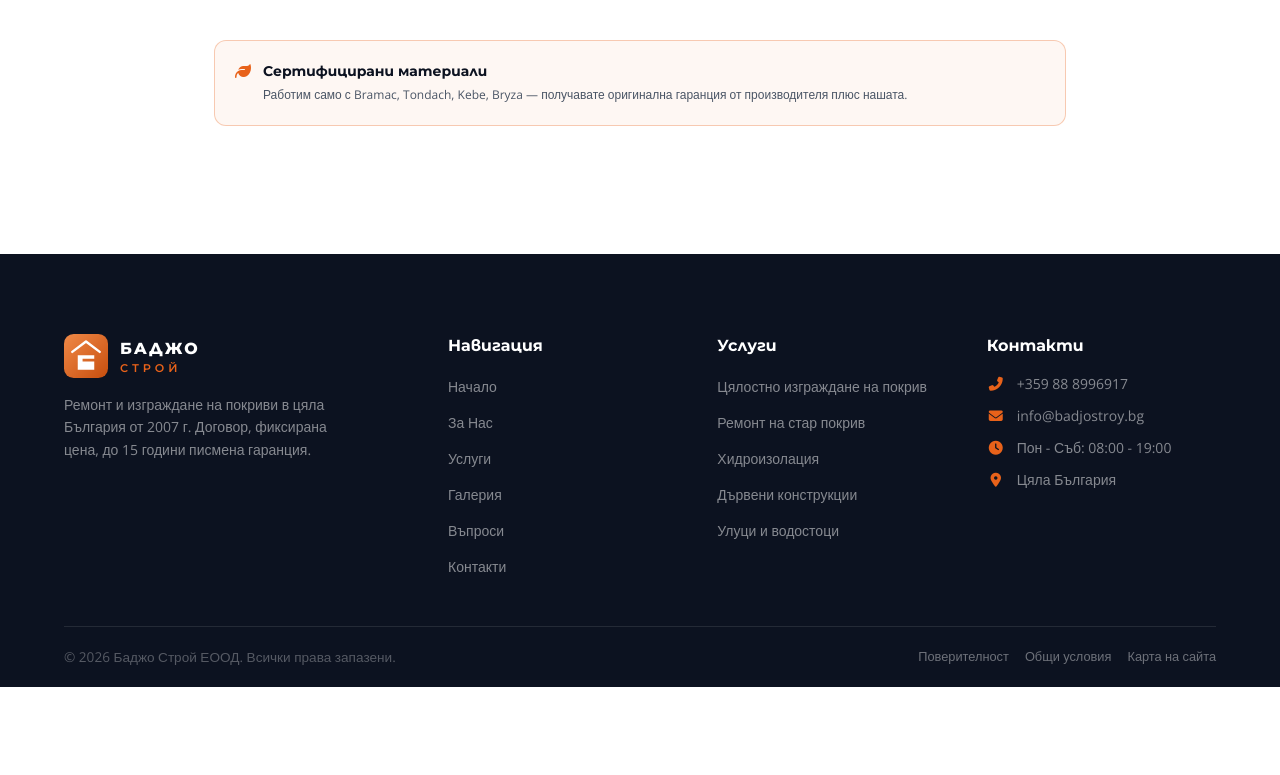
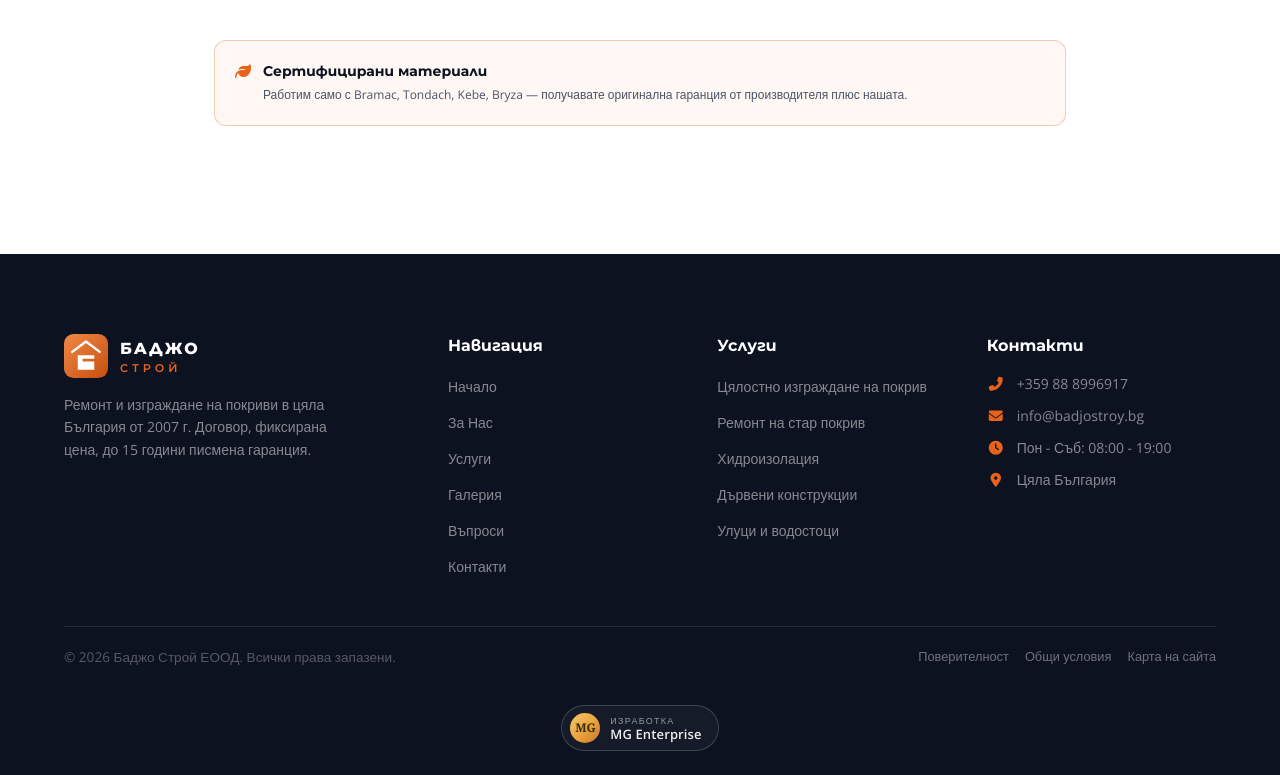
Before and after one commit to marto171/badjo-stroy, a Next.js app: page / in a window 1280 px wide. Shown: the part 10353-11128 px from the top of the page. Before the commit the page ends 11040 px from the top, so only its background shows below. Built offline with nearby package versions, Linux system fonts and the light colour scheme.

Commit message:
Add MG Enterprise credit badge to the footer
Links to mgenterprise.bg/website with utm_content set to this project, so
a lead arriving from this site is identifiable by project in the database.

```diff
--- a/src/components/Footer.tsx
+++ b/src/components/Footer.tsx
@@ -1,5 +1,6 @@
 import Logo from "./Logo";
 
+import MGBadge from "@/components/MGBadge";
 const navLinks = [
   { href: "#hero", label: "Начало" },
   { href: "#about", label: "За Нас" },
@@ -107,6 +108,11 @@ export default function Footer() {
           </ul>
         </div>
       </div>
-    </footer>
+            {/* Изработка MG Enterprise. Слъгът влиза в адреса и показва от
+            кой готов проект е дошла заявката. */}
+        <div style={{ display: "flex", justifyContent: "center", padding: "18px 16px 24px" }}>
+          <MGBadge slug="badjo-stroy" />
+        </div>
+      </footer>
   );
 }
--- /dev/null
+++ b/src/components/MGBadge.tsx
@@ -0,0 +1,113 @@
+/**
+ * Дискретен знак „Изработка · MG Enterprise“ за футъра на клиентски сайт.
+ *
+ * Стиловете са вградени нарочно. Файлът влиза в петдесетина различни
+ * проекта и не всички имат еднаква настройка на Tailwind, затова знакът не
+ * разчита на нито един клас от сайта домакин.
+ *
+ * ⚠️ Цветът НЕ се наследява. Първият опит ползваше `currentColor` и на
+ * тъмния футър на ЗАРА СТИИЛ текстът излезе почти нечетим, защото наследи
+ * избледнелия цвят на копирайта. Затова знакът носи свои цветове и приема
+ * `tone`: „dark“ за тъмен футър, „light“ за светъл.
+ *
+ * `slug` отива в адреса като `utm_content`. Заявката, която влиза в базата
+ * на MG, носи името на проекта, затова веднага се вижда от кой готов сайт
+ * е дошъл човекът.
+ */
+
+const БАЗА = "https://www.mgenterprise.bg/website";
+
+const ТОНОВЕ = {
+  dark: {
+    ramka: "rgba(255,255,255,0.18)",
+    fon: "rgba(255,255,255,0.04)",
+    nadpis: "rgba(255,255,255,0.55)",
+    ime: "rgba(255,255,255,0.92)",
+  },
+  light: {
+    ramka: "rgba(0,0,0,0.14)",
+    fon: "rgba(0,0,0,0.03)",
+    nadpis: "rgba(0,0,0,0.52)",
+    ime: "rgba(0,0,0,0.84)",
+  },
+} as const;
+
+export default function MGBadge({
+  slug,
+  tone = "dark",
+}: {
+  slug: string;
+  tone?: "dark" | "light";
+}) {
+  const t = ТОНОВЕ[tone];
+  const адрес =
+    `${БАЗА}?utm_source=klient&utm_medium=sait` +
+    `&utm_campaign=portfolio&utm_content=${encodeURIComponent(slug)}`;
+
+  return (
+    <a
+      href={адрес}
+      target="_blank"
+      rel="noopener"
+      aria-label="Изработка от MG Enterprise, уебсайтове за бизнес"
+      style={{
+        display: "inline-flex",
+        alignItems: "center",
+        gap: 10,
+        padding: "7px 16px 7px 8px",
+        borderRadius: 999,
+        border: `1px solid ${t.ramka}`,
+        background: t.fon,
+        textDecoration: "none",
+        lineHeight: 1,
+        verticalAlign: "middle",
+        maxWidth: "100%",
+      }}
+    >
+      <span
+        aria-hidden="true"
+        style={{
+          width: 30,
+          height: 30,
+          borderRadius: "50%",
+          flex: "0 0 auto",
+          display: "inline-flex",
+          alignItems: "center",
+          justifyContent: "center",
+          background:
+            "linear-gradient(135deg,#F6C76A 0%,#E8A33D 55%,#C9742B 100%)",
+          color: "#3A2A12",
+          fontFamily: "Georgia, 'Times New Roman', serif",
+          fontSize: 12,
+          fontWeight: 700,
+          letterSpacing: "-0.02em",
+        }}
+      >
+        MG
+      </span>
+
+      <span style={{ display: "inline-flex", flexDirection: "column", gap: 3 }}>
+        <span
+          style={{
+            fontSize: 9,
+            letterSpacing: "0.14em",
+            textTransform: "uppercase",
+            color: t.nadpis,
+          }}
+        >
+          Изработка
+        </span>
+        <span
+          style={{
+            fontSize: 13,
+            fontWeight: 600,
+            letterSpacing: "0.01em",
+            color: t.ime,
+          }}
+        >
+          MG Enterprise
+        </span>
+      </span>
+    </a>
+  );
+}
```
